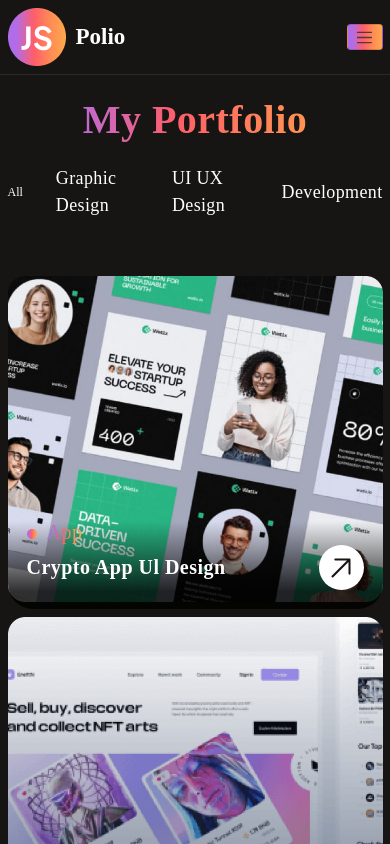
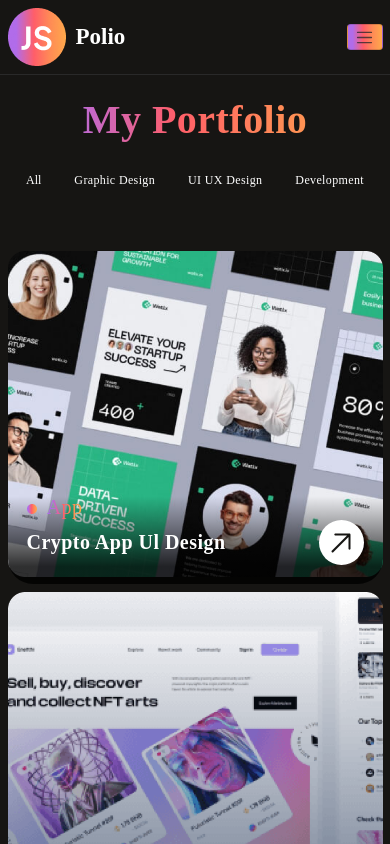
Before and after one commit to munmun-akter-dev/React_js_project, a React (Vite) app: page /portfolio in a window 390 px wide. Shown: the top 844 px of the page. Built offline with nearby package versions, Linux system fonts and the light colour scheme.

Commit message:
css update

```diff
--- a/src/index.css
+++ b/src/index.css
@@ -3218,6 +3218,9 @@ ul.img_head.d-flex.align-items-center {
 
 @media screen and (max-width: 425px) {
 
+.portfolio_list_group li a{
+  font-size: 12px;
+}
   .scroll-to-top {
 
     right: 5px !important;
```
Also changed, not shown: installation.txt (added).
